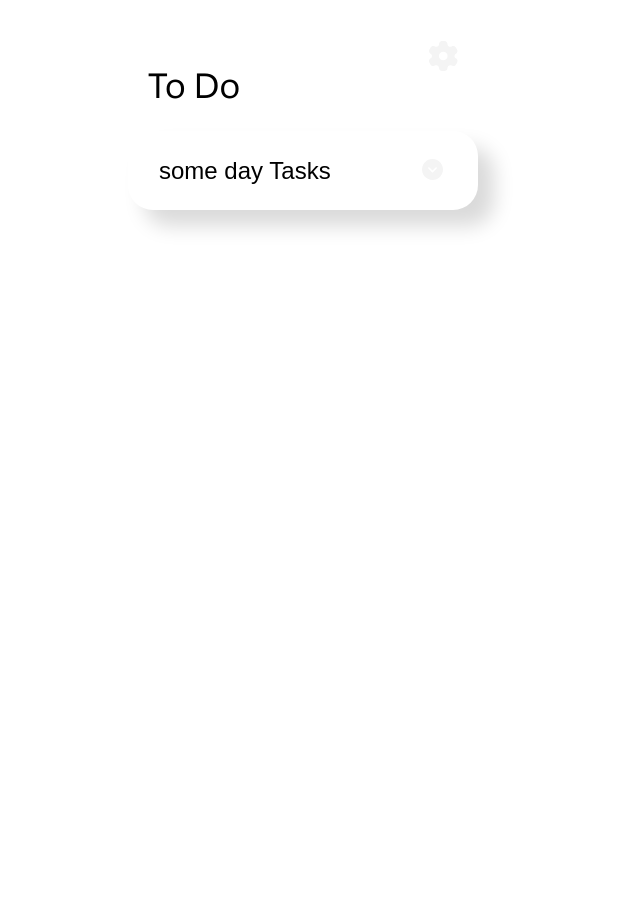
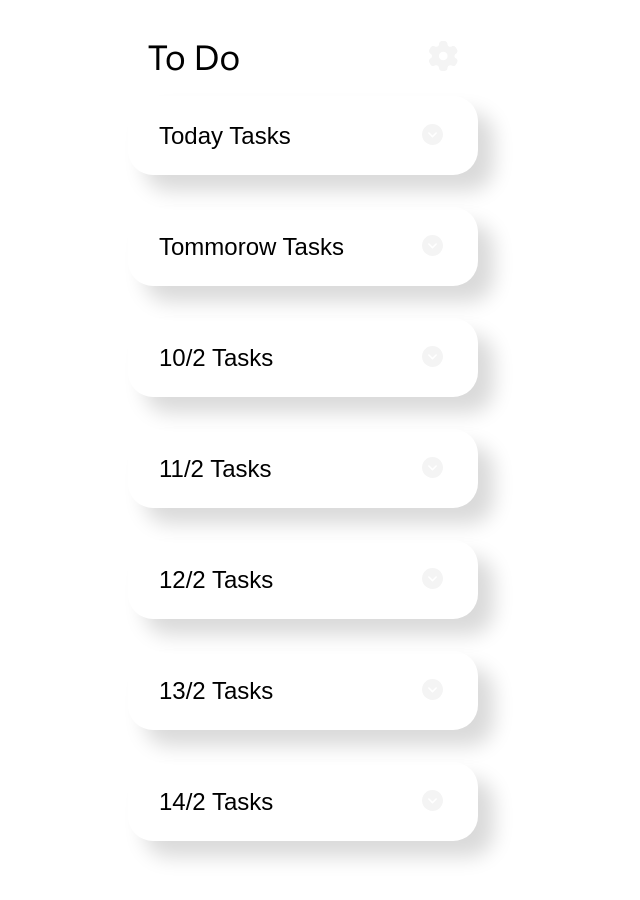
Before and after one commit to 34comeOn/toDoList, a React (Create React App) app in the folder my-app/: page / in a window 1280 px wide. Shown: the top 900 px of the page, without its empty margins (337-977 px from the left). Before the commit the page ends 800 px from the top, so only its background shows below. Built offline with nearby package versions, Linux system fonts and the light colour scheme; a web font is replaced by a local one.

Commit message:
adds DaysList component

```diff
--- a/my-app/src/components/cardDate/index.tsx
+++ b/my-app/src/components/cardDate/index.tsx
@@ -1,13 +1,8 @@
 import React from "react";
 import { IisOpened } from "../dayCard";
 import { StyledCardDate } from "./styledCardDate";
-import { mockData } from "../../mock/mockData";
-import { collectsDates, getCurrentCalendarWeek } from "../../utils/dateSorting";
 
 export const CardDate = ({isOpened, children}: IisOpened) => {
-
-    console.log(collectsDates(mockData))
-    console.log(getCurrentCalendarWeek())
     return(
         <StyledCardDate isOpened={isOpened}>
             {children} Tasks
--- a/my-app/src/components/dayCard/styledDayCard.ts
+++ b/my-app/src/components/dayCard/styledDayCard.ts
@@ -13,7 +13,8 @@ export const StyledDayCard = styled.ul<IisOpenedProps>`
     font-style: normal;
     font-size: 24px;
     line-height: 28px;
-    margin-top: ${p => p.isOpened? '40':'0'}px;
+    margin-top: ${p => p.isOpened? '50':'0'}px;
+    margin-bottom: 32px;
     position: ${p => p.isOpened? 'relative':'static'};
 
     display: flex;
--- /dev/null
+++ b/my-app/src/components/daysList/index.tsx
@@ -0,0 +1,14 @@
+import React from "react";
+import { StyledDaysList } from "./styledDaysList";
+import { getCurrentCalendarWeek } from "../../utils/dateSorting";
+import { DayCard } from "../dayCard";
+
+export const DaysList = () => {
+    return (
+        <StyledDaysList>
+            {getCurrentCalendarWeek().map(calendarDay =>
+                <DayCard date={calendarDay} />
+            )}
+        </StyledDaysList>
+    )
+}
--- /dev/null
+++ b/my-app/src/components/daysList/styledDaysList.ts
@@ -0,0 +1,5 @@
+import styled from "styled-components";
+
+export const StyledDaysList = styled.ul`
+
+`
--- a/my-app/src/components/main/index.tsx
+++ b/my-app/src/components/main/index.tsx
@@ -1,8 +1,8 @@
 import React, { useState } from "react";
 import { StyledMain } from "./styledMain";
 import "./style.scss";
-import { DayCard } from "../dayCard";
 import { CoveredButton } from "../coveredButton";
+import { DaysList } from "../daysList";
 
 export const Main = () => {
     const [isOpened, setIsOpened] = useState(false);
@@ -21,7 +21,7 @@ export const Main = () => {
                     </svg>
                 </CoveredButton>
             </div>
-            <DayCard date={'some day'}/>
+            <DaysList />
         </StyledMain >
     )
 }
--- a/my-app/src/components/main/style.scss
+++ b/my-app/src/components/main/style.scss
@@ -15,6 +15,7 @@
     letter-spacing: 0em;
     text-align: left;
     font-family: $ff-placeholder-main-regular;
+    margin: -4px 0 17px 0;
 }
 
 .header__settingsButton:hover {
```
